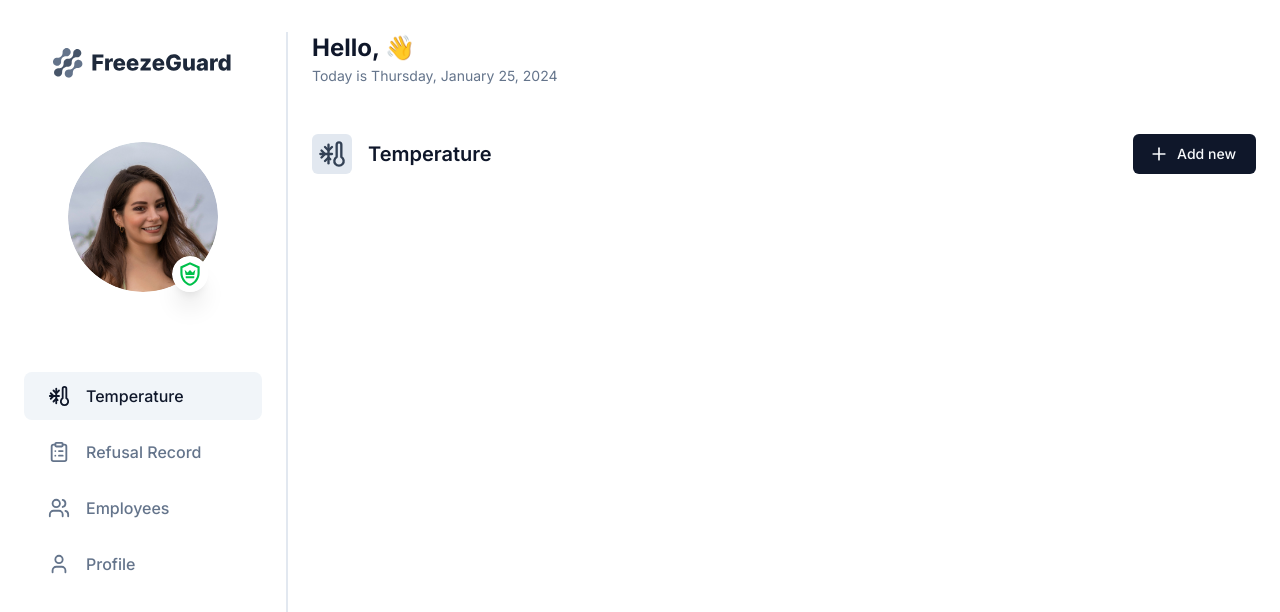
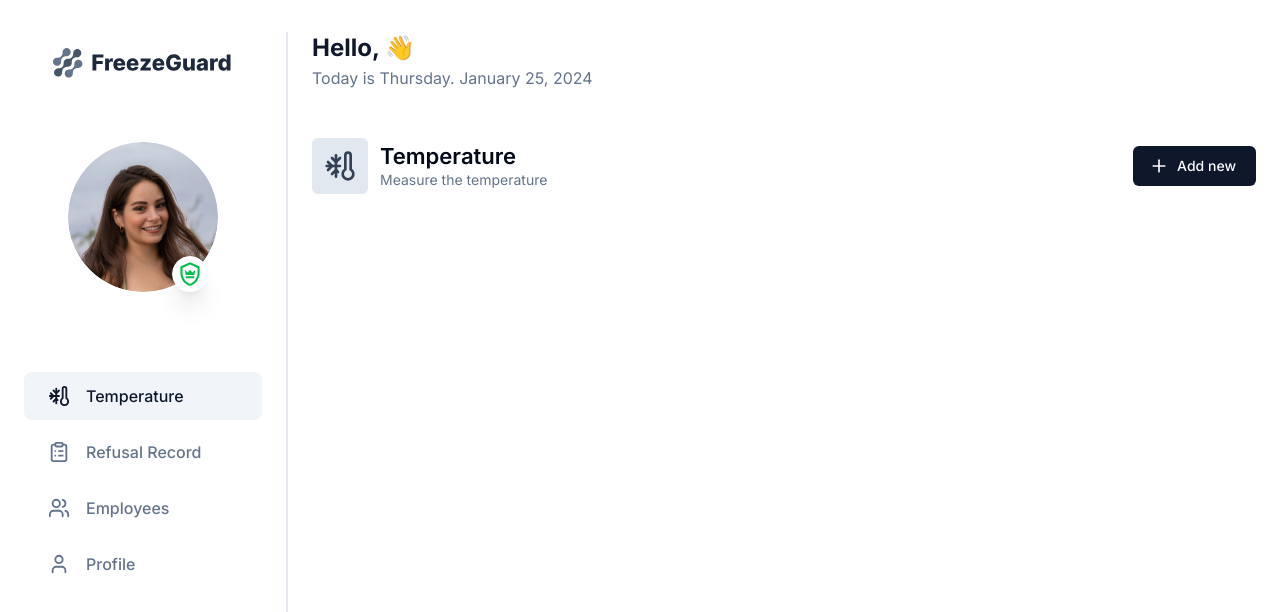
Before and after one commit to imvinojanv/freezeguard-record-keeping-app, a Next.js app: page /shop/1/temperature in a window 1280 px wide. Shown: the top 612 px of the page. Built offline with nearby package versions, Linux system fonts and the light colour scheme; no server answers.

Commit message:
Temperature & Refusal records page design

```diff
--- a/app/shop/[shopId]/refusal-record/page.tsx
+++ b/app/shop/[shopId]/refusal-record/page.tsx
@@ -1,8 +1,30 @@
+import { ClipboardList, Plus } from "lucide-react"
 
+import { Button } from "@/components/ui/button"
 
 const RefusalRecordPage = () => {
   return (
-    <div>RefusalRecordPage</div>
+    <section className="px-4 md:px-6 mt-12">
+      <div className="w-full flex flex-row justify-between items-center">
+        <div className="flex items-center gap-x-3">
+            <div className="bg-slate-200 p-3 w-fit rounded-md max-lg:hidden">
+                <ClipboardList className="h-8 w-8 text-slate-700" />
+            </div>
+            <div>
+                <h2 className="text-xl md:text-[22px] font-semibold">Refusal Record</h2>
+                <p className="text-sm text-slate-500">
+                    Say "No" to child
+                </p>
+            </div>
+        </div>
+        <Button
+          className="flex gap-2 pr-5"
+        >
+          <Plus className="w-5 h-5" />
+          Add new
+        </Button>
+      </div>
+    </section>
   )
 }
 
--- a/app/shop/[shopId]/temperature/page.tsx
+++ b/app/shop/[shopId]/temperature/page.tsx
@@ -22,18 +22,20 @@ const TemperaturePage = async () => {
     <section className="px-4 md:px-6">
       <div className="mt-8 flex flex-col">
         <h1 className="text-slate-900 text-2xl font-bold">Hello, {user?.firstName} 👋</h1>
-        <p className="text-slate-500 text-sm mt-0.5">Today is {dayOfWeekName}, {dateString}</p>
+        <p className="text-slate-500 text-base mt-0.5">Today is {dayOfWeekName}. {dateString}</p>
       </div>
 
-      <div className="mt-12 w-full flex flex-row justify-between items-end">
-        <div className="flex flex-row items-center gap-4">
-          <div className="w-10 h-10 bg-slate-200 flex justify-center items-center rounded-md">
-            <ThermometerSnowflake
-              size={28}
-              className="text-slate-700"
-            />
-          </div>
-          <h1 className="text-slate-900 text-xl font-semibold">Temperature</h1>
+      <div className="mt-12 w-full flex flex-row justify-between items-center">
+        <div className="flex items-center gap-x-3">
+            <div className="bg-slate-200 p-3 w-fit rounded-md max-lg:hidden">
+                <ThermometerSnowflake className="h-8 w-8 text-slate-700" />
+            </div>
+            <div>
+                <h2 className="text-xl md:text-[22px] font-semibold">Temperature</h2>
+                <p className="text-sm text-slate-500">
+                    Measure the temperature
+                </p>
+            </div>
         </div>
         <Button
           className="flex gap-2 pr-5"
```
